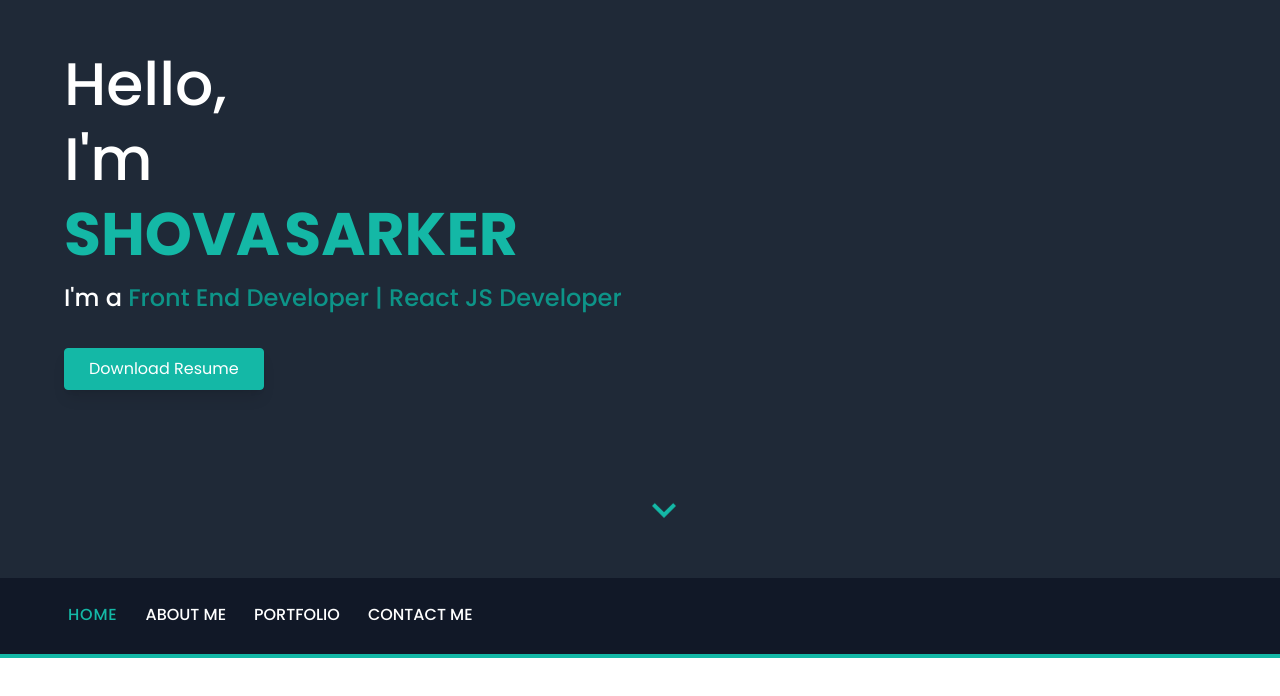
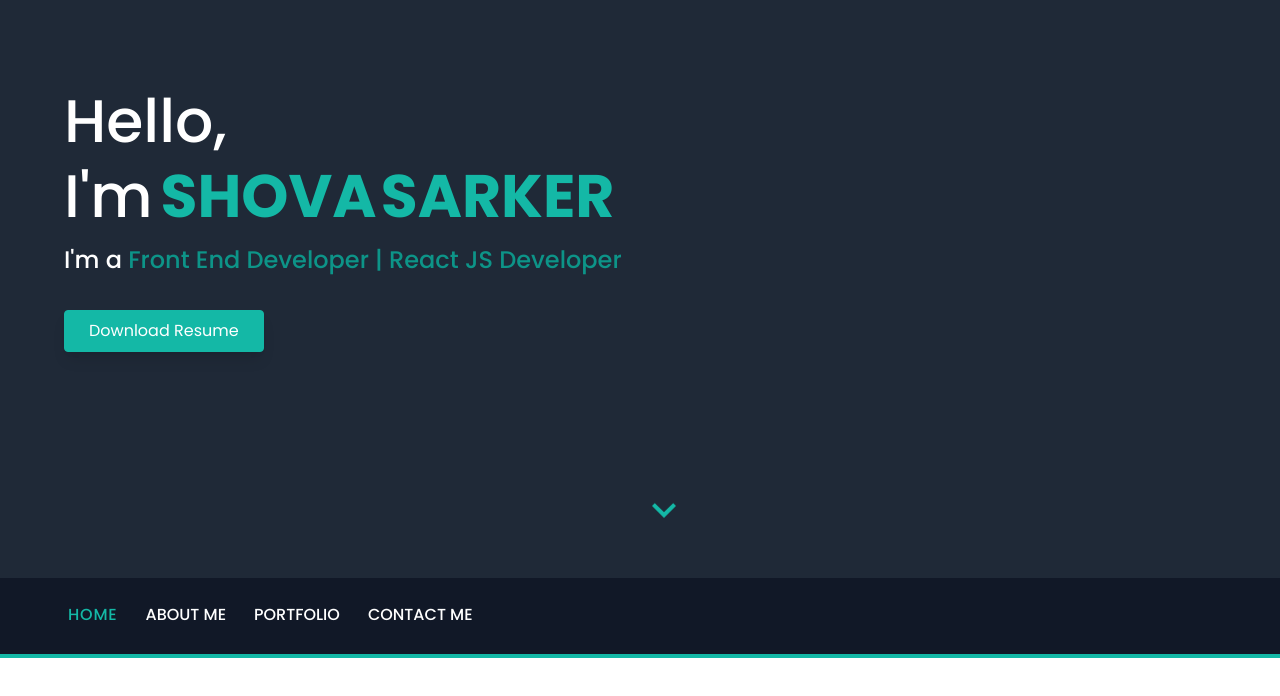
Before and after one commit to shovasarker/portfolio, a React (Create React App) app: page / in a window 1280 px wide. Shown: the part 222-918 px from the top of the page. Built offline with nearby package versions, Linux system fonts and the light colour scheme.

Commit message:
Some Design Change in The Banner

```diff
--- a/src/pages/home/components/Banner/index.jsx
+++ b/src/pages/home/components/Banner/index.jsx
@@ -10,9 +10,6 @@ const Banner = () => {
       <div className='container px-6 md:px-10 lg:px-16 font-poppins'>
         <h1 className=' text-4xl leading-snug md:text-6xl font-medium md:leading-tight text-white'>
           Hello,
-        </h1>
-        <h1 className='text-4xl leading-snug md:text-6xl font-medium md:leading-tight text-white'>
-          I'm
         </h1>
         <DeveloperName />
         <h3 className='text-2xl leading-normal font-medium mt-2 text-white'>
--- a/src/pages/home/components/DeveloperName/index.jsx
+++ b/src/pages/home/components/DeveloperName/index.jsx
@@ -4,6 +4,9 @@ const lastName = ['S', 'A', 'R', 'K', 'E', 'R']
 const DeveloperName = () => {
   return (
     <h1 className='md:leading-tight'>
+      <span className='text-4xl leading-snug md:text-6xl font-medium md:leading-tight text-white mr-2'>
+        I'm
+      </span>
       {firstName?.map((letter, i) => (
         <span
           key={i}
```
